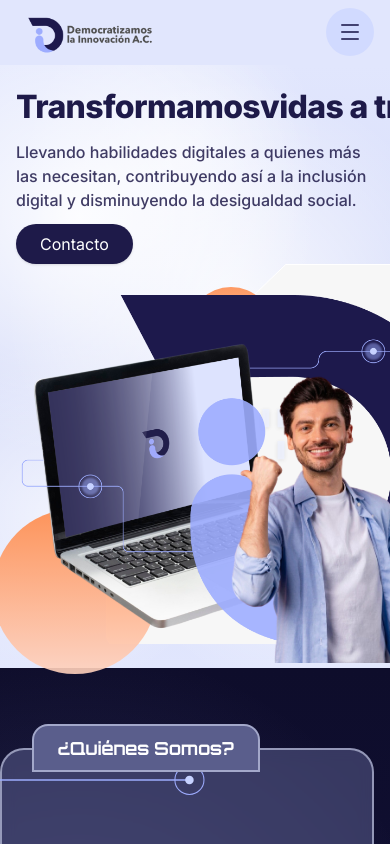
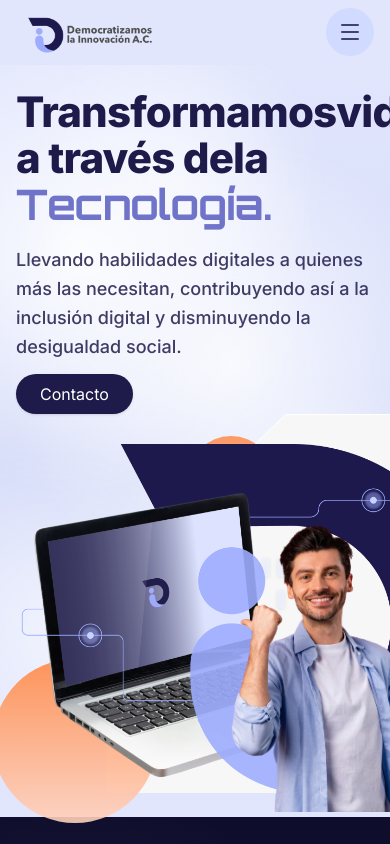
Before and after one commit to torozcodli/DemocratizamosWeb, a Next.js app: page / in a window 390 px wide. Shown: the top 844 px of the page. Built offline with nearby package versions, Linux system fonts and the light colour scheme; a web font is replaced by a local one.

Commit message:
fix: optimize section 1 (Header + Hero) for tablet breakpoints (768-1279px) - unify containers, fix typography, remove forced breaks, and maintain desktop (xl+) unchanged

```diff
--- a/src/components/sections/Hero.tsx
+++ b/src/components/sections/Hero.tsx
@@ -25,18 +25,18 @@ export function Hero() {
         <div className="hero-section-container grid grid-cols-1 md:grid-cols-2 md:gap-8 lg:gap-10 xl:gap-14 items-center relative min-h-[500px] md:min-h-[550px] xl:min-h-[700px]">
           {/* Lado izquierdo */}
           <div className="space-y-4 sm:space-y-5 md:space-y-6 xl:space-y-8 xl:-ml-18 z-10 order-1 md:order-1">
-            <h1 className="hero-title font-inter font-extrabold text-[#1E1A49] text-[clamp(32px,8vw,56px)] md:text-[clamp(40px,5vw,56px)] xl:text-[72px] leading-[1.1] tracking-[-0.02em]">
+            <h1 className="hero-title font-inter font-extrabold text-[#1E1A49] text-[42px] sm:text-[50px] md:text-[52px] lg:text-[56px] xl:text-[72px] leading-[1.1] tracking-[-0.02em]">
               Transformamos
               <br className="hidden xl:block" />
-              <span className="whitespace-nowrap">vidas a través de</span>
+              <span className="xl:whitespace-nowrap">vidas a través de</span>
               <br className="hidden xl:block" />
-              <span className="whitespace-nowrap">
+              <span className="xl:whitespace-nowrap">
                 <span>la </span>
                 <span className="tech-word text-[#6F74C9]">Tecnología.</span>
               </span>
             </h1>
 
-            <p className="hero-description mt-3 sm:mt-4 max-w-[52ch] text-left text-[clamp(16px,4vw,20px)] md:text-[clamp(17px,2.5vw,20px)] xl:text-[22px] font-medium leading-normal text-[#1E1A49]/85">
+            <p className="hero-description mt-3 sm:mt-4 max-w-[60ch] text-left text-[18px] md:text-[18px] lg:text-[18px] xl:text-[22px] font-medium leading-relaxed break-normal text-[#1E1A49]/85">
               Llevando habilidades digitales a quienes más las necesitan, contribuyendo así a la inclusión digital y disminuyendo la desigualdad social.
             </p>
 
@@ -48,8 +48,8 @@ export function Hero() {
           </div>
 
           {/* Lado derecho - Ilustración compuesta */}
-          <div className="relative md:relative xl:absolute xl:bottom-0 xl:-right-16 md:w-full xl:w-[58%] flex items-end justify-center md:justify-end order-2 md:order-2">
-            <HeroIllustration className="w-full max-w-[400px] sm:max-w-[450px] md:max-w-[480px] lg:max-w-[520px] xl:max-w-[620px] mx-auto" />
+          <div className="relative w-full flex items-end justify-end md:static xl:absolute xl:bottom-0 xl:-right-16 xl:w-[58%] order-2 md:order-2">
+            <HeroIllustration className="w-full max-w-[420px] md:max-w-[460px] lg:max-w-[520px] xl:max-w-[620px] mx-auto" />
           </div>
 
           {/* Banner WhatsApp pegado al borde derecho */}
```
